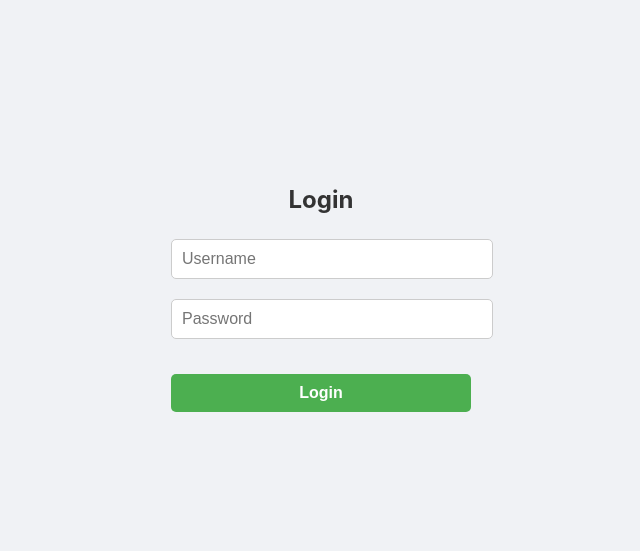
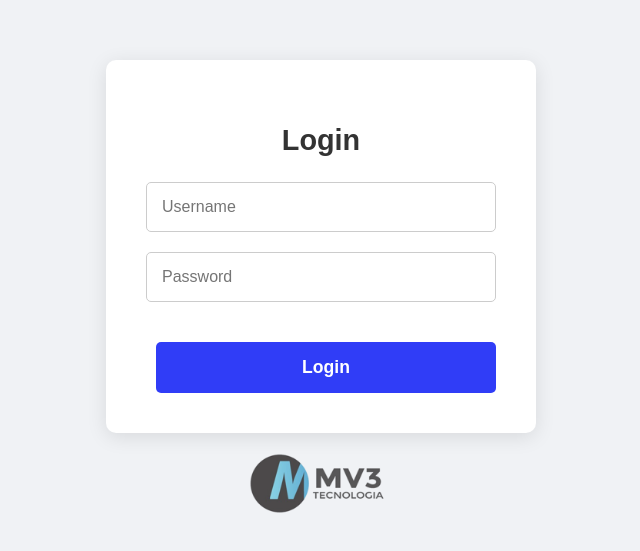
Before and after one commit to PauloGalletti/timesheet-frontend, a React (Create React App) app: page /login in a window 1280 px wide. Shown: the part 111-662 px from the top of the page, without its empty margins (319-959 px from the left). Built offline with nearby package versions, Linux system fonts and the light colour scheme.

Commit message:
CSS para estilizar

```diff
--- a/src/pages/Admin.css
+++ b/src/pages/Admin.css
@@ -26,7 +26,7 @@
   }
 
   .btn-success {
-    background-color: #28a745;
+    background-color: #293deb;
     color: #fff;
   }
 
--- a/src/pages/Admin2.css
+++ b/src/pages/Admin2.css
@@ -29,11 +29,11 @@
     display: block;
   }
 
-  input[type="text"],
-  input[type="email"],
-  input[type="password"],
-  select {
-    width: 100%;
+  .admin-input[type="text"],
+  .admin-input[type="email"],
+  .admin-input[type="password"],
+  .admin-select {
+    width: 90%;
     padding: 10px;
     border: 1px solid #ddd;
     border-radius: 5px;
--- a/src/pages/Admin2.js
+++ b/src/pages/Admin2.js
@@ -35,6 +35,7 @@ const Admin2 = () => {
         alert(`Erro ao registrar funcionário: ${JSON.stringify(error.response.data)}`);
       });
   };
+
   return (
     <div className="admin2-container">
       <h1>Registrar Funcionário</h1>
@@ -42,23 +43,52 @@ const Admin2 = () => {
       <form onSubmit={handleSubmit} className="admin2-form">
         <div className="form-group">
           <label>Usuário:</label>
-          <input type="text" value={username} onChange={(e) => setUsername(e.target.value)} required />
+          <input
+            type="text"
+            className="admin-input"
+            value={username}
+            onChange={(e) => setUsername(e.target.value)}
+            required
+          />
         </div>
         <div className="form-group">
           <label>Email:</label>
-          <input type="email" value={email} onChange={(e) => setEmail(e.target.value)} required />
+          <input
+            type="email"
+            className="admin-input"
+            value={email}
+            onChange={(e) => setEmail(e.target.value)}
+            required
+          />
         </div>
         <div className="form-group">
           <label>Nome:</label>
-          <input type="text" value={name} onChange={(e) => setName(e.target.value)} required />
+          <input
+            type="text"
+            className="admin-input"
+            value={name}
+            onChange={(e) => setName(e.target.value)}
+            required
+          />
         </div>
         <div className="form-group">
           <label>Senha:</label>
-          <input type="password" value={password} onChange={(e) => setPassword(e.target.value)} required />
+          <input
+            type="password"
+            className="admin-input"
+            value={password}
+            onChange={(e) => setPassword(e.target.value)}
+            required
+          />
         </div>
         <div className="form-group">
           <label>Cargo:</label>
-          <select value={role} onChange={(e) => setRole(e.target.value)} required>
+          <select
+            className="admin-select"
+            value={role}
+            onChange={(e) => setRole(e.target.value)}
+            required
+          >
             <option value="Estágio">Estágio</option>
             <option value="1">Nível 1</option>
             <option value="2">Nível 2</option>
@@ -67,7 +97,11 @@ const Admin2 = () => {
         </div>
         <div className="form-group">
           <label>Administrador:</label>
-          <input type="checkbox" checked={isAdmin} onChange={(e) => setIsAdmin(e.target.checked)} />
+          <input
+            type="checkbox"
+            checked={isAdmin}
+            onChange={(e) => setIsAdmin(e.target.checked)}
+          />
         </div>
         <button type="submit" className="btn btn-primary">Registrar</button>
       </form>
--- a/src/pages/Dashboard.css
+++ b/src/pages/Dashboard.css
@@ -82,12 +82,12 @@ h1, h2, h3 {
 }
 
 .btn-success {
-  background-color: #28a745;
+  background-color: #293deb;
   color: white;
 }
 
 .btn-success:hover {
-  background-color: #218838;
+  background-color: #2937b3;
   transform: translateY(-2px);
 }
 
@@ -144,6 +144,7 @@ button {
   border-radius: 8px;
   font-weight: bold;
   transition: transform 0.2s ease;
+  margin-left: 10px;
 }
 
 button:hover {
--- /dev/null
+++ b/src/pages/Login.css
@@ -0,0 +1,82 @@
+/* Login.css */
+body {
+    margin: 0;
+    font-family: Arial, sans-serif;
+    background-color: #f0f2f5;
+  }
+
+  .login-container {
+    display: flex;
+    flex-direction: column;
+    align-items: center;
+    justify-content: center;
+    height: 100vh;
+    background-color: #f0f2f5;
+  }
+
+  .login-box {
+    background: white;
+    padding: 40px;
+    border-radius: 10px;
+    box-shadow: 0px 4px 20px rgba(0, 0, 0, 0.1);
+    text-align: center;
+    max-width: 350px;
+    width: 100%;
+  }
+
+  .login-title {
+    margin-bottom: 25px;
+    color: #333;
+    font-size: 1.8rem;
+    font-weight: bold;
+  }
+
+  .login-form {
+    display: flex;
+    flex-direction: column;
+    width: 100%;
+  }
+
+  .login-input {
+    padding: 15px;
+    margin-bottom: 20px;
+    border-radius: 5px;
+    border: 1px solid #ccc;
+    font-size: 1rem;
+  }
+
+  .login-button {
+    padding: 15px;
+    background-color: #303df7;
+    color: white;
+    border: none;
+    border-radius: 5px;
+    cursor: pointer;
+    font-size: 1.1rem;
+    transition: background-color 0.3s ease;
+  }
+
+  .login-button:hover {
+    background-color: #202ab4;
+  }
+
+  .login-error {
+    color: red;
+    margin-top: 15px;
+    font-size: 0.9rem;
+  }
+
+  .login-logo {
+    margin-top: 20px;
+  }
+
+  .login-logo img {
+    max-width: 150px;
+    height: auto;
+    opacity: 0.8;
+    transition: opacity 0.3s ease;
+  }
+
+  .login-logo img:hover {
+    opacity: 1;
+  }
--- a/src/pages/Login.js
+++ b/src/pages/Login.js
@@ -1,5 +1,8 @@
 import React, { useState } from "react";
 import authService from "../services/authService";
+import "./Login.css";
+
+import Logo from "../pages/mv3.png"
 
 const Login = () => {
   const [username, setUsername] = useState("");
@@ -17,66 +20,34 @@ const Login = () => {
   };
 
   return (
-    <div style={styles.container}>
-      <h2 style={styles.title}>Login</h2>
-      <form onSubmit={handleLogin} style={styles.form}>
+    <div className="login-container">
+      <div className="login-box">
+        <h2 className="login-title">Login</h2>
+        <form onSubmit={handleLogin} className="login-form">
           <input
             type="text"
             placeholder="Username"
             value={username}
             onChange={(e) => setUsername(e.target.value)}
-          style={styles.input}
+            className="login-input"
           />
           <input
             type="password"
             placeholder="Password"
             value={password}
             onChange={(e) => setPassword(e.target.value)}
-          style={styles.input}
+            className="login-input"
           />
-        <button type="submit" style={styles.button}>Login</button>
+          <button type="submit" className="login-button">Login</button>
         </form>
-      {errorMessage && <p style={styles.error}>{errorMessage}</p>}
+        {errorMessage && <p className="login-error">{errorMessage}</p>}
+      </div>
+      <div className="login-logo">
+        {/* Aqui você pode colocar o seu logo */}
+        <img src={Logo} alt="Logo" />
+      </div>
     </div>
   );
 };
 
-const styles = {
-  container: {
-    display: "flex",
-    flexDirection: "column",
-    alignItems: "center",
-    justifyContent: "center",
-    height: "100vh",
-    backgroundColor: "#f0f2f5",
-  },
-  title: {
-    marginBottom: "20px",
-    color: "#333",
-  },
-  form: {
-    display: "flex",
-    flexDirection: "column",
-    width: "300px",
-  },
-  input: {
-    padding: "10px",
-    marginBottom: "15px",
-    borderRadius: "5px",
-    border: "1px solid #ccc",
-  },
-  button: {
-    padding: "10px",
-    backgroundColor: "#4CAF50",
-    color: "white",
-    border: "none",
-    borderRadius: "5px",
-    cursor: "pointer",
-  },
-  error: {
-    color: "red",
-    marginTop: "10px",
-  },
-};
-
 export default Login;
```
Also changed, not shown: src/pages/mv3.png (added). Lines whose indentation alone changed are shown as unchanged.
